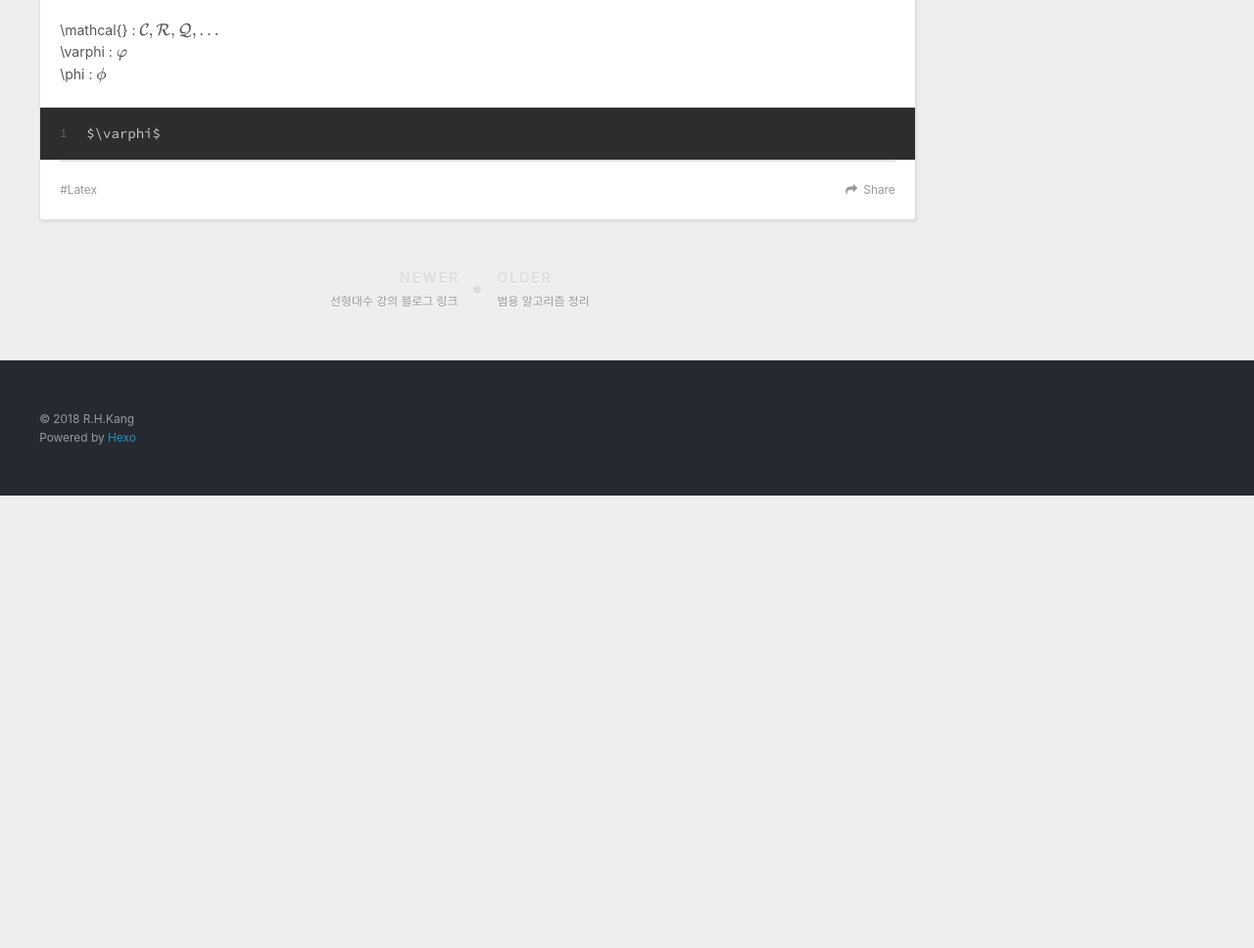
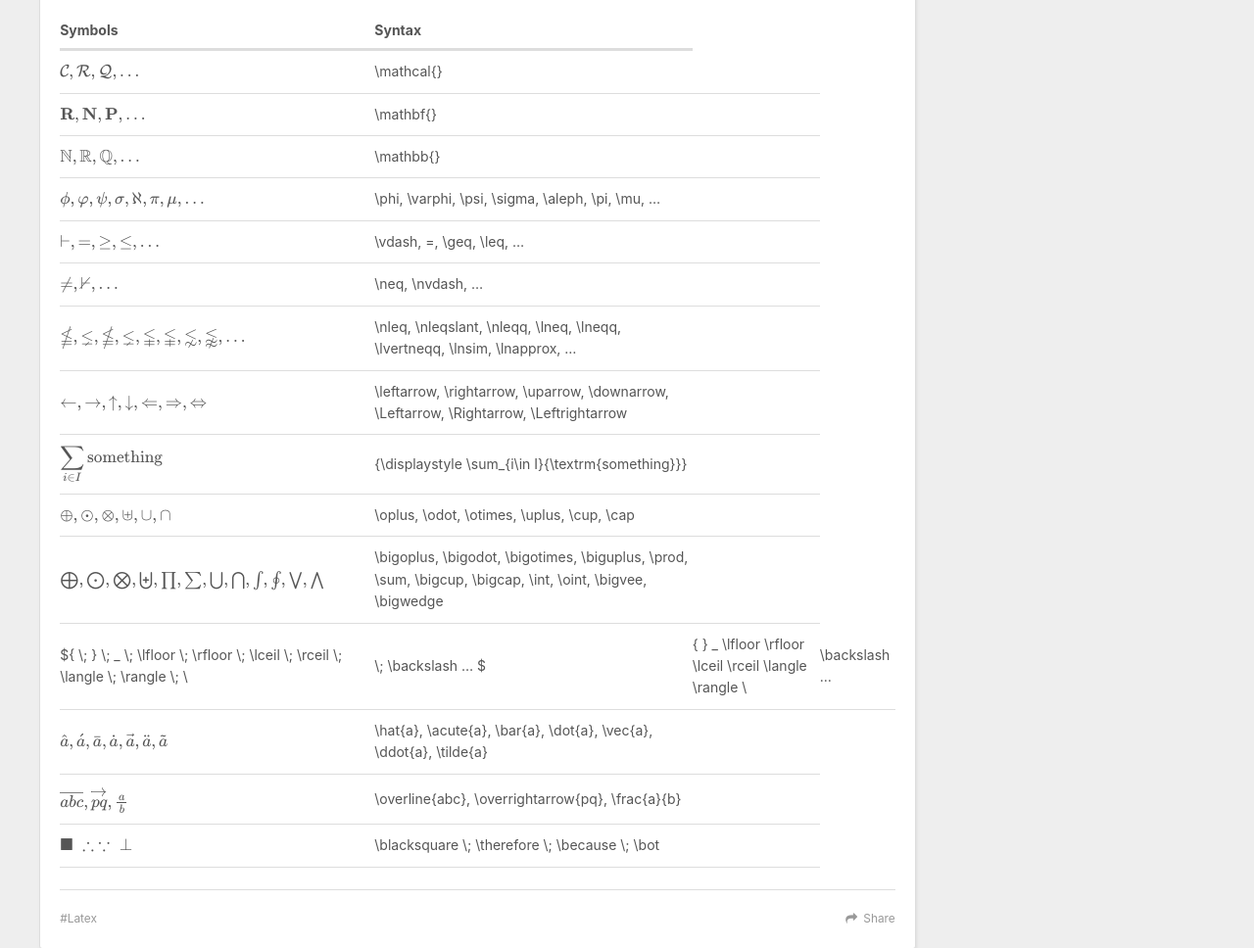
Before and after one commit to RHKANG/RHKANG.github.io, a plain HTML site: page 2018/05/12/latex/index.html in a window 1280 px wide. Shown: the part 1752-2720 px from the top of the page at 98% size. Before the commit the page ends 2258 px from the top, so only its background shows below. Drawn offline with nearby package versions, Linux system fonts and the light colour scheme; some packages are replaced by stand-ins of ours.

Commit message:
Site updated: 2018-10-26 11:31:17

```diff
--- a/2018/05/12/latex/index.html
+++ b/2018/05/12/latex/index.html
@@ -20,7 +20,7 @@
 <meta property="og:description" content="Template 123456789101112131415161718192021222324252627282930313233343536373839404142434445\documentclass[12pt,fleqn]&amp;#123;article&amp;#125;\usepackage&amp;#123;kotex&amp;#125;  % 한글 사용\usepackage&amp;#123;setspace&amp;#">
 <meta property="og:locale" content="en">
 <meta property="og:image" content="https://rhkang.github.io/css/images/og-image.png">
-<meta property="og:updated_time" content="2018-10-26T01:55:16.307Z">
+<meta property="og:updated_time" content="2018-10-26T02:31:05.256Z">
 <meta name="twitter:card" content="summary">
 <meta name="twitter:title" content="Latex Guide">
 <meta name="twitter:description" content="Template 123456789101112131415161718192021222324252627282930313233343536373839404142434445\documentclass[12pt,fleqn]&amp;#123;article&amp;#125;\usepackage&amp;#123;kotex&amp;#125;  % 한글 사용\usepackage&amp;#123;setspace&amp;#">
@@ -107,11 +107,96 @@
 <li><p>Code 사용</p>
 <figure class="highlight plain"><table><tr><td class="gutter"><pre><span class="line">1</span><br><span class="line">2</span><br><span class="line">3</span><br></pre></td><td class="code"><pre><span class="line">\begin&#123;code&#125;</span><br><span class="line">    % Contents...</span><br><span class="line">\end&#123;code&#125;</span><br></pre></td></tr></table></figure>
 </li>
-<li><p>자주 쓰는 Symbols</p>
+<li><p>Symbols</p>
 </li>
 </ul>
-<p>\mathcal{} : $\mathcal{C}, \mathcal{R}, \mathcal{Q}, …$<br>\varphi : $\varphi$<br>\phi : $\phi$</p>
-<figure class="highlight plain"><table><tr><td class="gutter"><pre><span class="line">1</span><br></pre></td><td class="code"><pre><span class="line">$\varphi$</span><br></pre></td></tr></table></figure>
+<table>
+<thead>
+<tr>
+<th>Symbols</th>
+<th>Syntax</th>
+</tr>
+</thead>
+<tbody>
+<tr>
+<td>$\mathcal{C}, \mathcal{R}, \mathcal{Q}, …$</td>
+<td>\mathcal{}</td>
+<td></td>
+</tr>
+<tr>
+<td>$\mathbf{R}, \mathbf{N}, \mathbf{P}, …$</td>
+<td>\mathbf{}</td>
+<td></td>
+</tr>
+<tr>
+<td>$\mathbb{N}, \mathbb{R}, \mathbb{Q}, …$</td>
+<td>\mathbb{}</td>
+<td></td>
+</tr>
+<tr>
+<td>$\phi, \varphi, \psi, \sigma, \aleph, \pi, \mu, …$</td>
+<td>\phi, \varphi, \psi, \sigma, \aleph, \pi, \mu, …</td>
+<td></td>
+</tr>
+<tr>
+<td>$\vdash, =, \geq, \leq, …$</td>
+<td>\vdash, =, \geq, \leq, …</td>
+<td></td>
+</tr>
+<tr>
+<td>$\neq, \nvdash, …$</td>
+<td>\neq, \nvdash, …</td>
+<td></td>
+</tr>
+<tr>
+<td>$\nleq, \nleqslant, \nleqq, \lneq, \lneqq, \lvertneqq, \lnsim, \lnapprox, …$</td>
+<td>\nleq, \nleqslant, \nleqq, \lneq, \lneqq, \lvertneqq, \lnsim, \lnapprox, …</td>
+<td></td>
+</tr>
+<tr>
+<td>$\leftarrow, \rightarrow, \uparrow, \downarrow, \Leftarrow, \Rightarrow, \Leftrightarrow$</td>
+<td>\leftarrow, \rightarrow, \uparrow, \downarrow, \Leftarrow, \Rightarrow, \Leftrightarrow</td>
+<td></td>
+</tr>
+<tr>
+<td>${\displaystyle \sum_{i\in I}{\textrm{something}}}$</td>
+<td>{\displaystyle \sum_{i\in I}{\textrm{something}}}</td>
+<td></td>
+</tr>
+<tr>
+<td>$\oplus, \odot, \otimes, \uplus, \cup, \cap$</td>
+<td>\oplus, \odot, \otimes, \uplus, \cup, \cap</td>
+<td></td>
+</tr>
+<tr>
+<td>$\bigoplus, \bigodot, \bigotimes, \biguplus, \prod, \sum, \bigcup, \bigcap, \int, \oint, \bigvee, \bigwedge$</td>
+<td>\bigoplus, \bigodot, \bigotimes, \biguplus, \prod, \sum, \bigcup, \bigcap, \int, \oint, \bigvee, \bigwedge</td>
+<td></td>
+</tr>
+<tr>
+<td>${ \; } \; _ \; \lfloor \; \rfloor \; \lceil \; \rceil \; \langle \; \rangle \; \</td>
+<td>\; \backslash …  $</td>
+<td>{ } _ \lfloor \rfloor \lceil \rceil \langle \rangle \</td>
+<td>\backslash …</td>
+<td></td>
+</tr>
+<tr>
+<td>$\hat{a}, \acute{a}, \bar{a}, \dot{a}, \vec{a}, \ddot{a}, \tilde{a}$</td>
+<td>\hat{a}, \acute{a}, \bar{a}, \dot{a}, \vec{a}, \ddot{a}, \tilde{a}</td>
+<td></td>
+</tr>
+<tr>
+<td>$\overline{abc}, \overrightarrow{pq}, \frac{a}{b}$</td>
+<td>\overline{abc}, \overrightarrow{pq}, \frac{a}{b}</td>
+<td></td>
+</tr>
+<tr>
+<td>$\blacksquare \; \therefore \; \because \; \bot$</td>
+<td>\blacksquare \; \therefore \; \because \; \bot</td>
+<td></td>
+</tr>
+</tbody>
+</table>
 
 
     </div>
```
Also changed, not shown: content.json (+1 -1 lines), index.html (+88 -3 lines).
